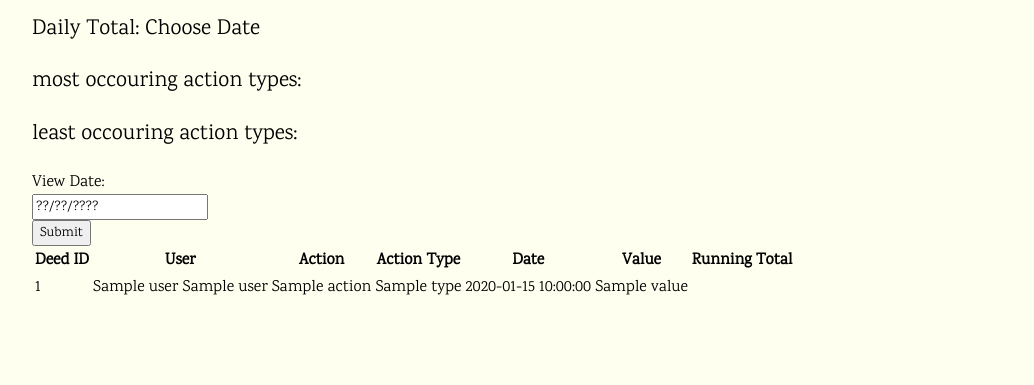
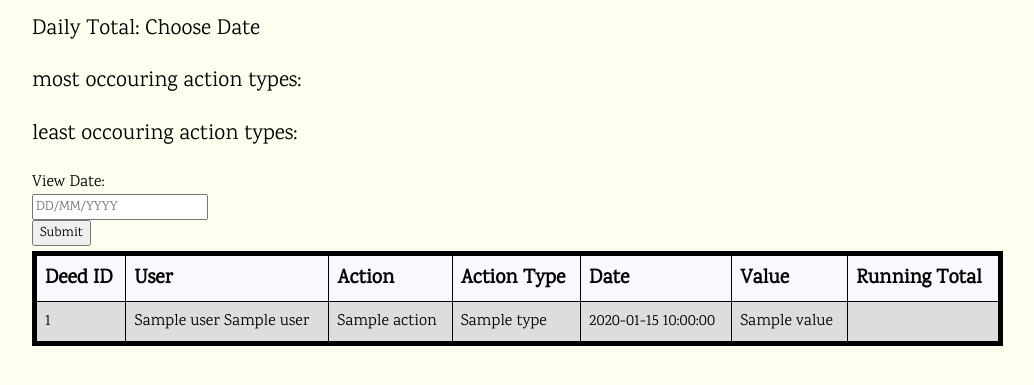
Before and after one commit to NateDawggWoof/Week_04_Project_Karma_Clan, a Flask app: page /admin/deeds/user/1 in a window 1280 px wide. Shown: the part 198-583 px from the top of the page, without its empty margins (26-1060 px from the left). Run offline with Flask 2, Linux system fonts and the light colour scheme; a database or web service that is not in the repository returns one stand-in record (values such as "Sample title"); some libraries are stand-ins or nearby versions.

Commit message:
css almost done, submission forms need tweaked

```diff
--- a/repositories/deed_repository.py
+++ b/repositories/deed_repository.py
@@ -156,8 +156,11 @@ def select_all_by_user_and_date_display_uncommon_action(id,date):
         total_db_action_types.append(action.type)
 
     combined_action_types = total_db_action_types + total_user_actions_types
+
     types_list = combined_action_types.copy()
+
     counter = 999999999999
+
     least_common_list = []
 
     for type in combined_action_types:
--- /dev/null
+++ b/static/css/tables.css
@@ -0,0 +1,23 @@
+table {
+    font-family: arial, sans-serif;
+    border-collapse: collapse;
+    width: 80%;
+    background-color: ghostwhite;
+    border: 5px solid black ;
+    margin-top: 5px;
+  }
+
+  td, th {
+    border: 1px solid black;
+    text-align: left;
+    padding: 8px;
+  }
+
+  th {
+    font-weight: 600;
+    font-size: 1.25rem;
+  }
+
+  tr:nth-child(even) {
+    background-color: #dddddd;
+  }
--- a/templates/admin/deeds/user/index.html
+++ b/templates/admin/deeds/user/index.html
@@ -14,7 +14,7 @@
 <form action="/admin/deeds/user/view/{{user.id}}" method="post">
 
   <label for="deed_user_date">View Date:</label><br>
-  <input type="text" id="deed_user_date" name="deed_user_date" value="??/??/????" required> <br>
+  <input type="text" id="deed_user_date" name="deed_user_date" placeholder="DD/MM/YYYY" required> <br>
 
   <input type="submit" value="Submit">
 </form>
```
Also changed, not shown: templates/admin/deeds/index.html (+0 -20 lines), static/css/table.css (deleted).
